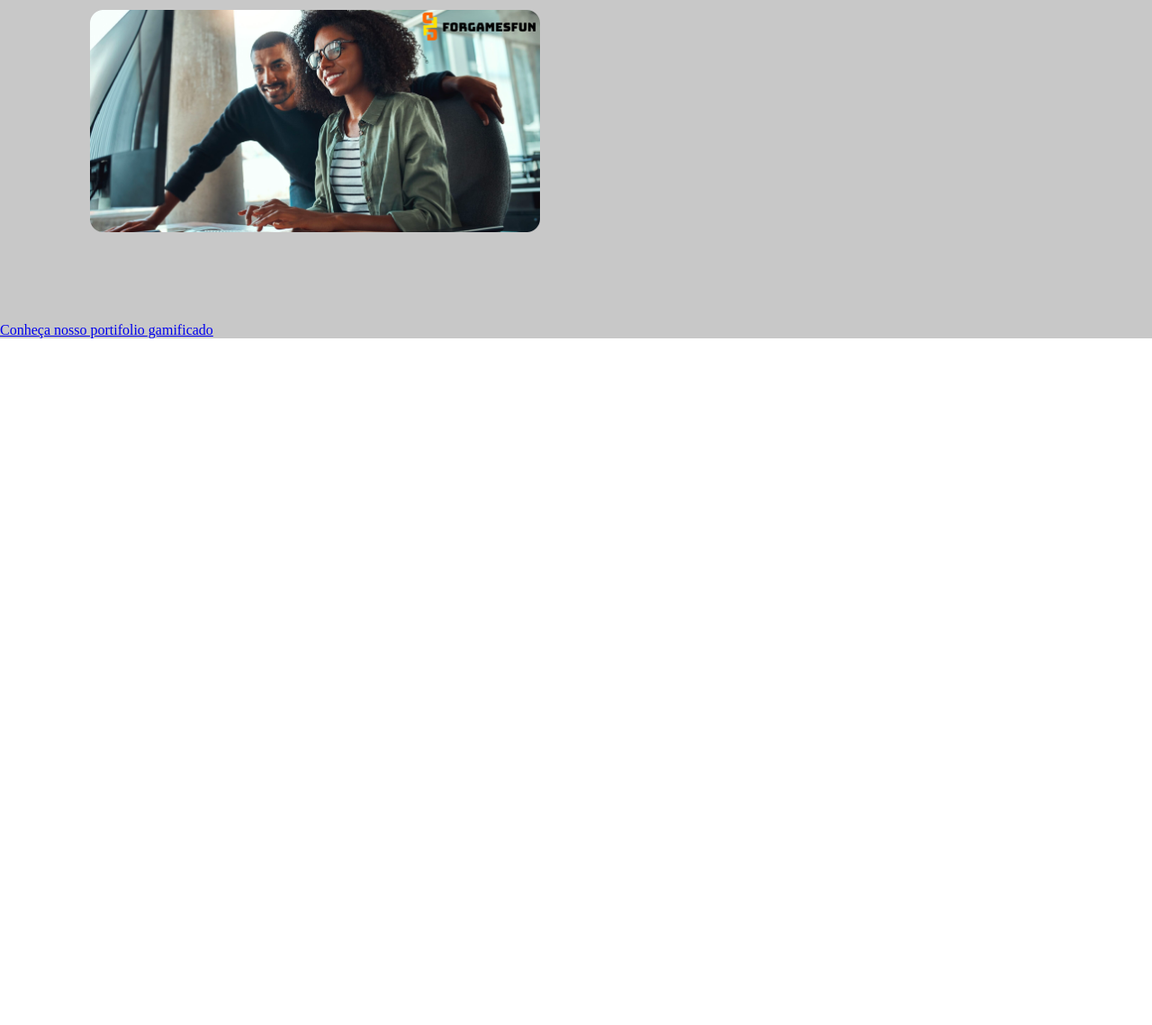
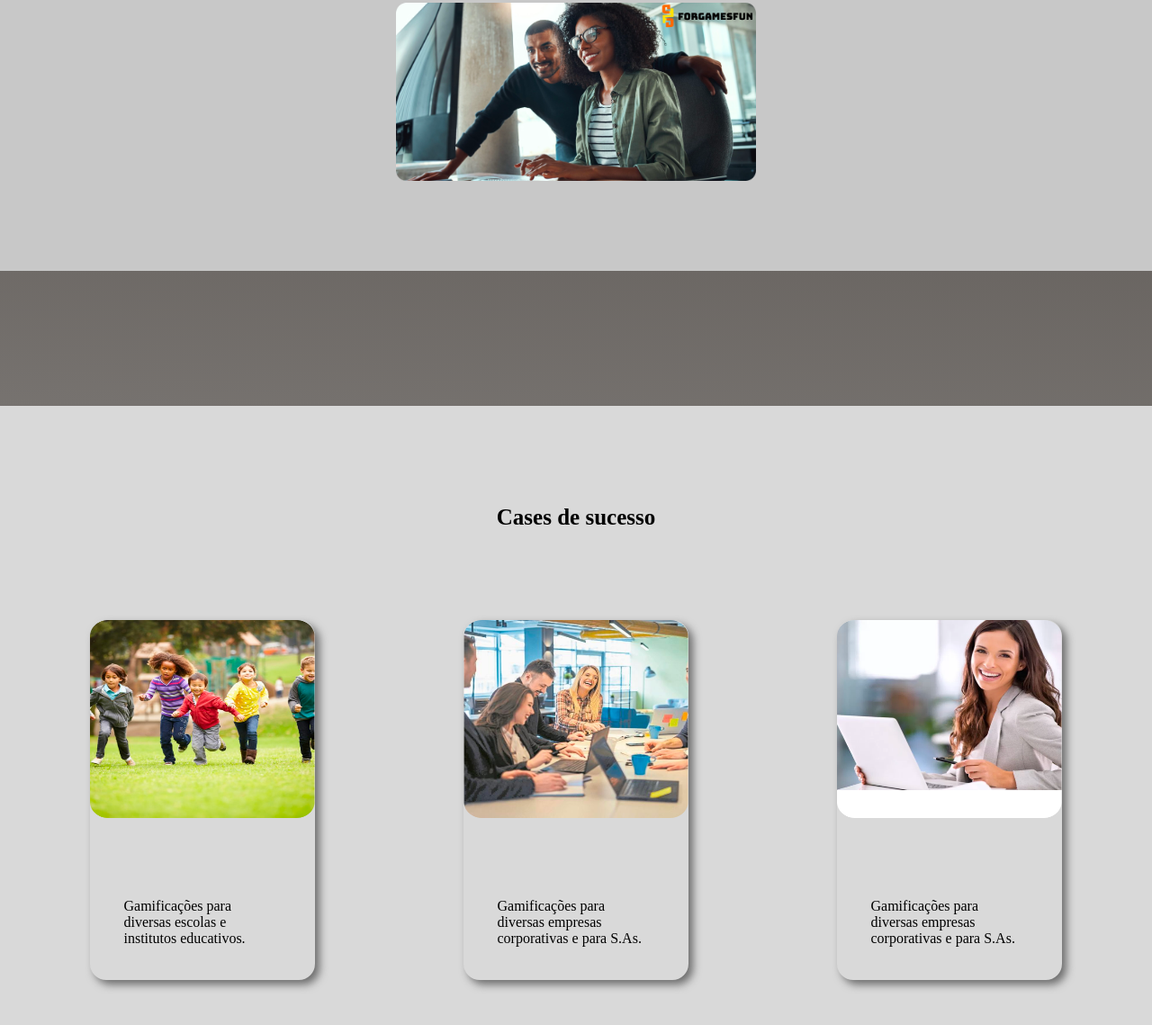
Before and after one commit to KauaBarboza03/Forgamesfun, a plain HTML site: page index.html in a window 1280 px wide. Shown: the part 1551-2690 px from the top of the page at 90% size. Before the commit the page ends 1927 px from the top, so only its background shows below. Drawn offline with Linux system fonts and the light colour scheme; a web font is replaced by a local one.

Commit message:
feat:cases de sucesso

```diff
--- a/index.html
+++ b/index.html
@@ -36,10 +36,11 @@
         </div>
     </div>
     <section id="sobre">
-        <img id="banner1" src = "img/Banner 1.png" alt="O predio da nossa empresa">
+        <img id="banner1" src="img/Banner 1.png" alt="O predio da nossa empresa">
 
         <h1>Sobre a empresa</h1>
-        <p>Forgamesfun é uma empresa inovadora especializada na criação e implementação de soluções de gamificação.
+        <p class="text1">Forgamesfun é uma empresa inovadora especializada na criação e implementação de soluções de
+            gamificação.
             Nosso objetivo é transformar a maneira como as pessoas interagem com marcas, produtos e serviços, tornando
             cada experiência mais envolvente, divertida e memorável.</p>
         <p>Na ForgamesFun, nossa missão é levar a gamificação para o próximo nível, combinando tecnologia de ponta,
@@ -50,13 +51,45 @@
             técnica e criativa, mas também do nosso compromisso inabalável com a excelência e a satisfação do cliente.
             Estamos totalmente dedicados a ajudar sua empresa a se destacar no mercado, cativar seu público-alvo e
             alcançar o sucesso duradouro por meio de experiências de gamificação verdadeiramente excepcionais.</p>
-            <img id="banner2" src = "img/Banner 2.png" alt="Pessoas testando nossas gamificações">
+        <img id="banner2" src="img/Banner 2.png" alt="Pessoas testando nossas gamificações">
     </section>
     <section id="portifolio">
         <div class="filter"></div>
         <div class="container-grid">
-            <a href="#">Conheça nosso portifolio gamificado</a>
+
         </div>
+
+        <section id="cases">
+            <h2>Cases de sucesso</h2>
+            <div class="container-cards">
+
+
+                <div class="card">
+                    <img src="img/Case1.png" alt="">
+                    <p>Gamificações para diversas
+                        escolas e institutos educativos.
+                    </p>
+                </div>
+                <div class="card">
+                    <img src="img/Case2.png" alt="">
+                    <p>Gamificações para diversas
+                        empresas corporativas e para S.As.
+                    </p>
+
+                </div>
+                <div class="card">
+                    <img src="img/Case3.png" alt="">
+                    <p>Gamificações para diversas
+                        empresas corporativas e para S.As.
+
+                    </p>
+
+                </div>
+
+
+            </div>
+        </section>
+
 </body>
 
 
--- a/style.css
+++ b/style.css
@@ -50,7 +50,6 @@ header .container-grid {
 
     margin: 42px;
 
-
 }
 
 .menu a {
@@ -70,7 +69,7 @@ header .container-grid {
 }
 
 .conteudo-banner {
-    height: calc(100vh - 250px);
+    height: calc(120vh - 280px);
 }
 
 .conteudo-banner h1 {
@@ -80,7 +79,7 @@ header .container-grid {
     font-family: "Bungee";
     font-size: 40px;
 
-    display: flex;
+    display: block;
     justify-content: flex-start;
 }
 
@@ -96,11 +95,13 @@ header .container-grid {
     font-size: 20px;
 }
 
-section {
+section#sobre {
     background-color: #c8c8c8;
 }
 
 #sobre {
+    width: auto;
+    height: auto;
 
     display: flex;
     flex-direction: column;
@@ -109,31 +110,35 @@ section {
     padding: 100px;
 }
 
+
 #sobre #banner1 {
-    width: 500px;
+    display: block;
+    justify-content: flex-start;
 
-    display: flex;
-    justify-content: start;
+    float: left;
 
+    margin-right: 20px;
+
+    width: 400px;
 }
 
 #sobre #banner2 {
-    display: flex;
-    justify-content: end;
+    display: block;
+    margin-left: auto;
+    margin-right: auto;
 
-    width: 500px;
+    width: 400px;
 }
 
 #sobre h1 {
     display: flex;
-    justify-content: center;
+    align-items: center;
 
 
     font-family: "Montserrat";
     font-size: 26px;
 
-
-
+    margin: 13px;
 }
 
 #sobre p {
@@ -144,5 +149,90 @@ section {
 
     color: black;
 
-   margin: 30px;
+    margin: 15px;
 }
+
+#portifolio {
+    height: 150px;
+
+    background-image: url(img/thumb-1920-410661\ 1.png);
+    background-size: auto;
+
+    position: relative;
+
+}
+
+.filter {
+    width: 100%;
+    height: 100%;
+
+    background: linear-gradient(184deg, rgba(94, 89, 85, 0.9) 0%, rgba(94, 89, 85, 0.8) 100%);
+
+    position: absolute;
+    top: 0;
+    left: 0;
+
+}
+
+section#cases {
+    background-color: #d9d9d9;
+
+}
+#cases {
+    text-align: center;
+
+    padding: 100px;
+}
+
+.container-cards {
+    display: flex;
+    justify-content: space-between;
+}
+
+#cases h2 {
+    margin-bottom: 100px;
+    margin-top: 160px;
+
+    font-family: "montserrat";
+    font-size: 25px;
+}
+
+.card {
+    height: 400px;
+    width: 250px;
+
+    display: flex;
+    flex-direction: column;
+    justify-content: space-between;
+    align-items: center;
+
+    margin-bottom: 30px;
+
+    box-shadow: 5px 5px 10px 0px rgba(0, 0, 0, 0.5);
+
+    background-color: #d9d9d9;
+
+    border-radius: 18px;
+}
+
+.card img {
+    height: 55%;
+    width: 100%;
+
+    border-radius: 4px 4px 0px 0px;
+}
+
+.card p {
+    color: black;
+
+    font-family: "Montserrat";
+    font-size: 16px;
+
+    text-align: left;
+
+    padding: 15%;
+}
+
+.card img:hover {
+
+}
```
Also changed, not shown: img/Case1.png (added), img/Case2.png (added), img/Case3.png (added).
